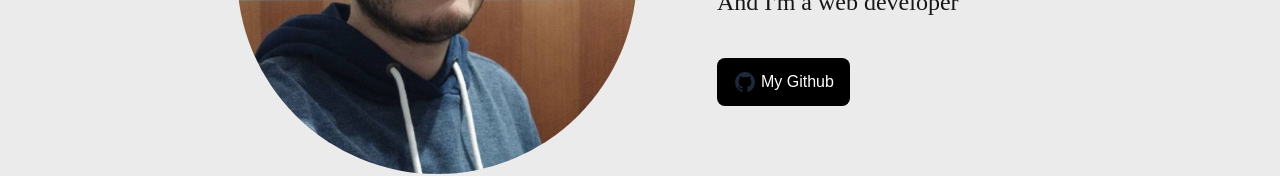
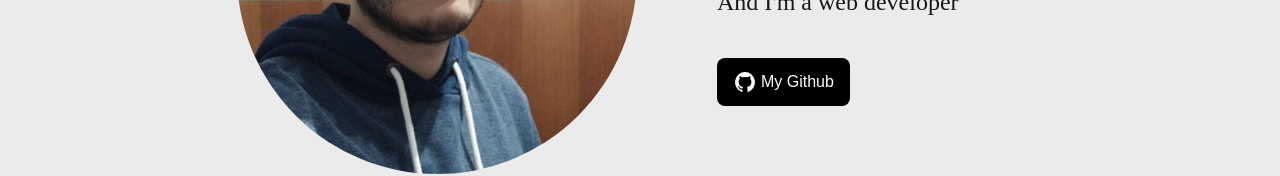
Before and after one commit to daniazevedo43/my-portfolio-website, a Next.js app: page / in a window 1280 px wide. Shown: the part 366-542 px from the top of the page. Built offline with nearby package versions, Linux system fonts and the light colour scheme.

Commit message:
"My github" icon color changed

```diff
--- a/src/app/home/page.tsx
+++ b/src/app/home/page.tsx
@@ -25,7 +25,7 @@ export default function HomePage() {
                 onClick={() => window.open('https://github.com/daniazevedo43')}
                 className="flex bg-black hover:bg-[#3a3a3a] text-white py-2 px-4 h-12 rounded-lg cursor-pointer items-center duration-300"
               >
-                <svg className="mr-1 w-6 h-6 text-gray-800 dark:text-white" aria-hidden="true" xmlns="http://www.w3.org/2000/svg" width="24" height="24" fill="currentColor" viewBox="0 0 24 24">
+                <svg className="mr-1 w-6 h-6 text-white-800 dark:text-white" aria-hidden="true" xmlns="http://www.w3.org/2000/svg" width="24" height="24" fill="currentColor" viewBox="0 0 24 24">
                   <path fillRule="evenodd" d="M12.006 2a9.847 9.847 0 0 0-6.484 2.44 10.32 10.32 0 0 0-3.393 6.17 10.48 10.48 0 0 0 1.317 6.955 10.045 10.045 0 0 0 5.4 4.418c.504.095.683-.223.683-.494 0-.245-.01-1.052-.014-1.908-2.78.62-3.366-1.21-3.366-1.21a2.711 2.711 0 0 0-1.11-1.5c-.907-.637.07-.621.07-.621.317.044.62.163.885.346.266.183.487.426.647.71.135.253.318.476.538.655a2.079 2.079 0 0 0 2.37.196c.045-.52.27-1.006.635-1.37-2.219-.259-4.554-1.138-4.554-5.07a4.022 4.022 0 0 1 1.031-2.75 3.77 3.77 0 0 1 .096-2.713s.839-.275 2.749 1.05a9.26 9.26 0 0 1 5.004 0c1.906-1.325 2.74-1.05 2.74-1.05.37.858.406 1.828.101 2.713a4.017 4.017 0 0 1 1.029 2.75c0 3.939-2.339 4.805-4.564 5.058a2.471 2.471 0 0 1 .679 1.897c0 1.372-.012 2.477-.012 2.814 0 .272.18.592.687.492a10.05 10.05 0 0 0 5.388-4.421 10.473 10.473 0 0 0 1.313-6.948 10.32 10.32 0 0 0-3.39-6.165A9.847 9.847 0 0 0 12.007 2Z" clipRule="evenodd"/>
                 </svg>
                 My Github
```
